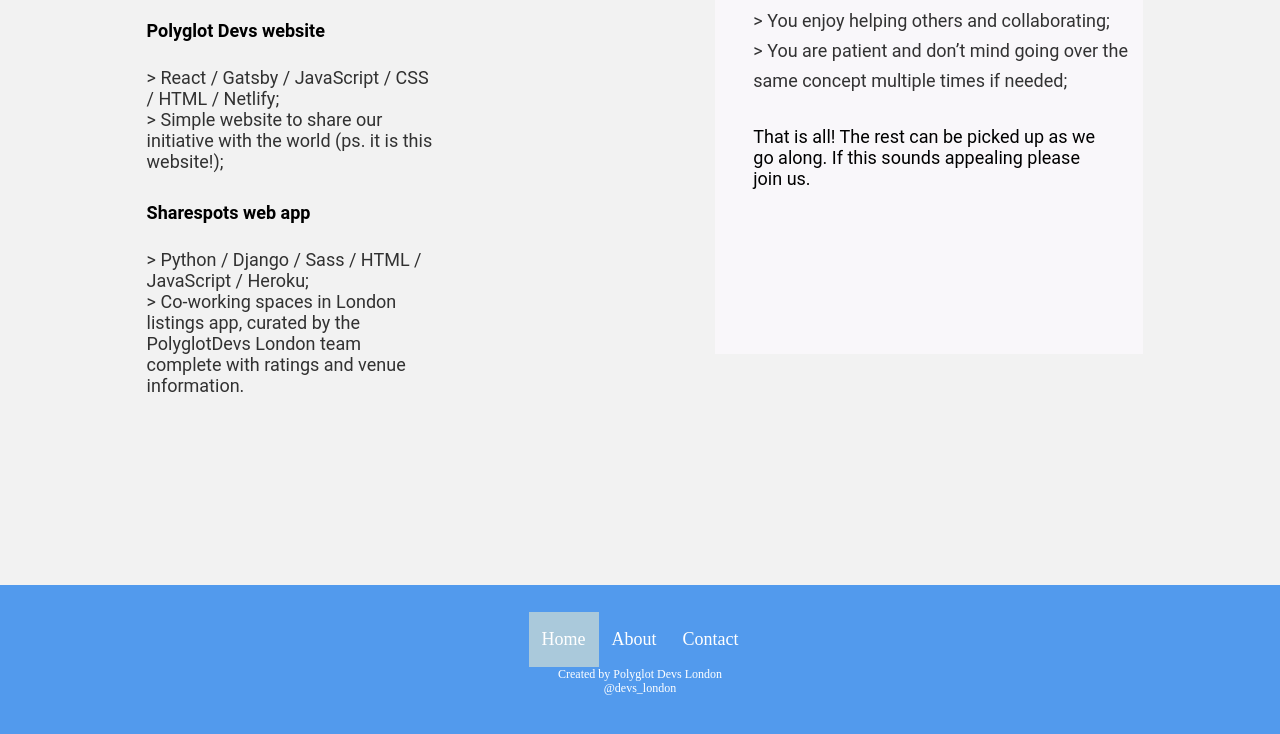
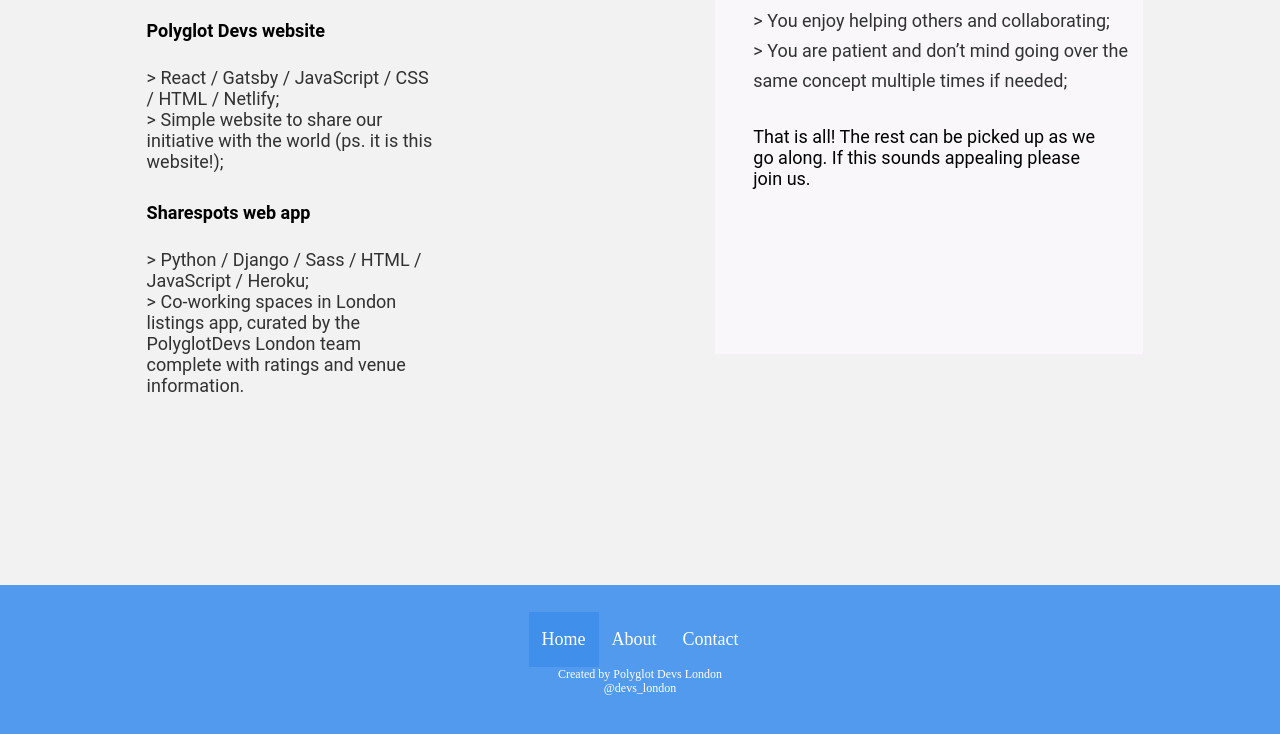
Before and after one commit to PolyglotDevsLondon/marketing-site, a Gatsby site: page / in a window 1280 px wide. In both pictures the pointer is over the link 563 px from the left and 1606 px from the top of the page. Shown: the part 967-1701 px from the top of the page. Built offline with nearby package versions, Linux system fonts and the light colour scheme; Gatsby itself is replaced by a stand-in of ours.

Commit message:
links on hover changed

```diff
--- a/src/components/footer.css
+++ b/src/components/footer.css
@@ -32,6 +32,10 @@
 
 }
 
+.footer a:hover {
+    background-color:rgba(47, 134, 233, 0.5);
+}
+
 .twitter a {
     margin: 0;
     padding: 0;
```
